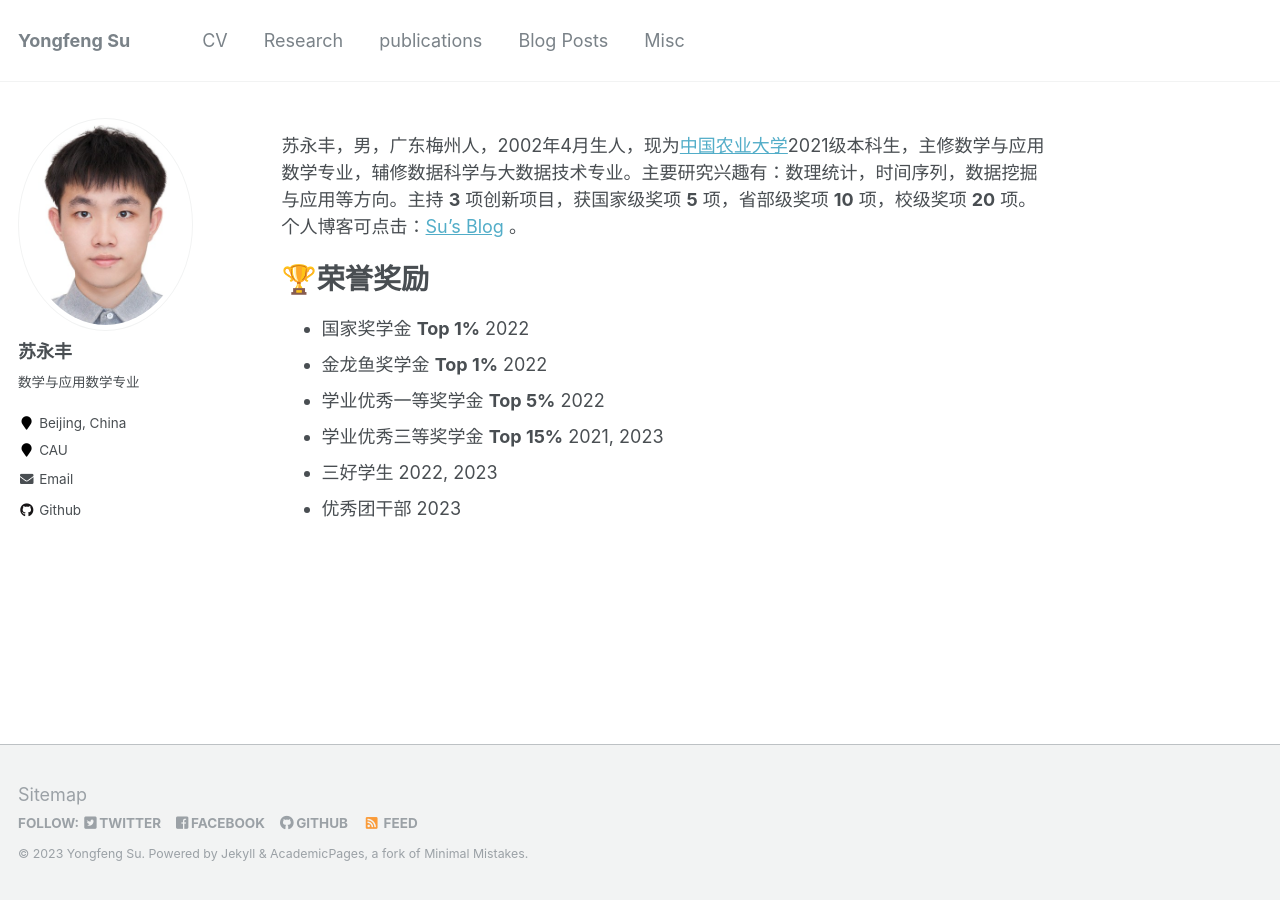
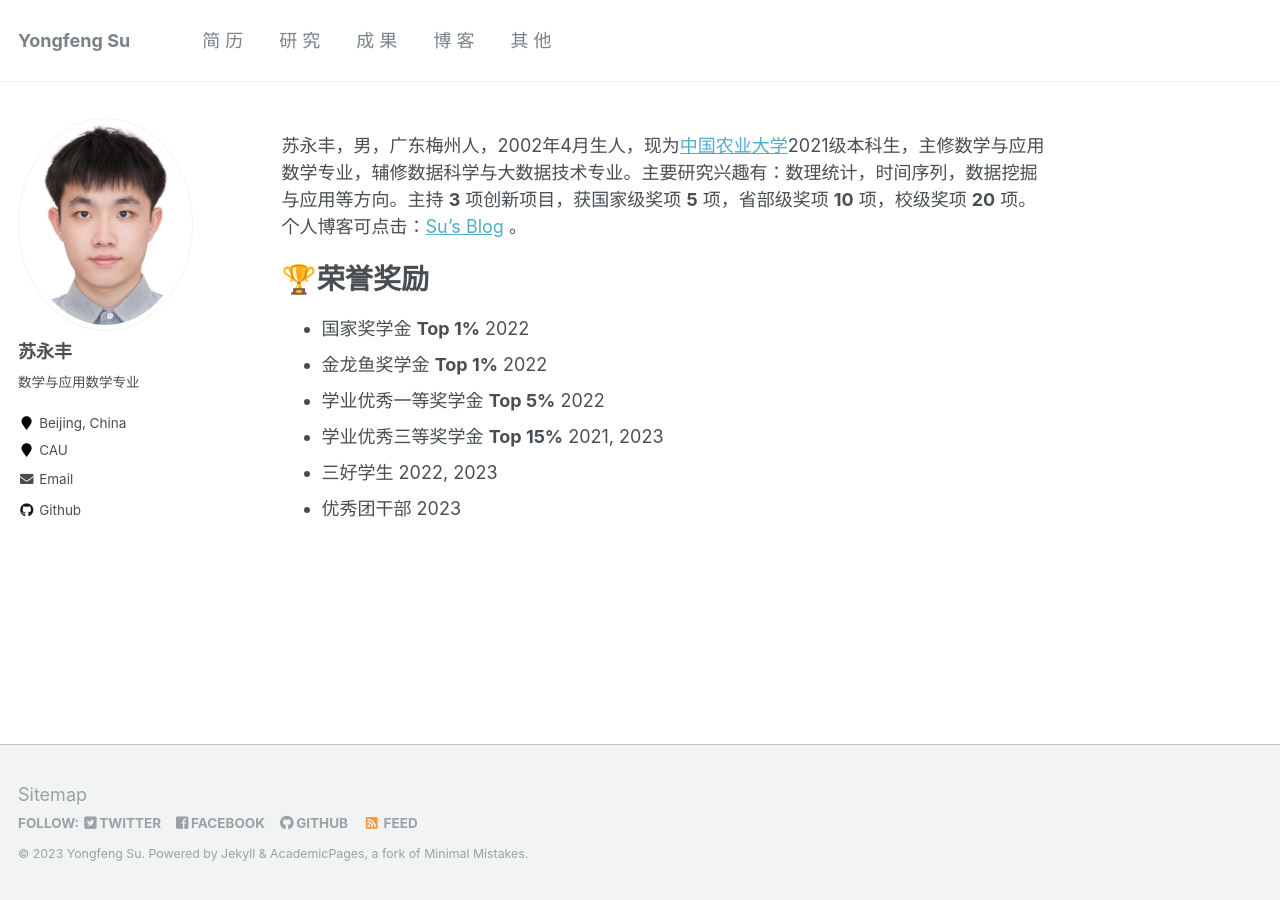
Before and after one commit to CreatBySu/CreatBySu.github.io, a Jekyll site: the page built from _pages/about.md, in a window 1280 px wide. Built offline with Jekyll 4.4.1, drawn with Linux system fonts in a browser that asks for light colours.

Commit message:
Update navigation.yml

```diff
--- a/_data/navigation.yml
+++ b/_data/navigation.yml
@@ -1,16 +1,16 @@
 # main links links
 main:
-  - title: "CV"
+  - title: "简  历"
     url: /cv/
 
-  - title: "Research"
+  - title: "研  究"
     url: /research/
 
-  - title: "publications"
+  - title: "成  果"
     url: /publications/
 
-  - title: "Blog Posts"
+  - title: "博  客"
     url: /Blog/
 
-  - title: "Misc"
+  - title: "其  他"
     url: /misc/
```
